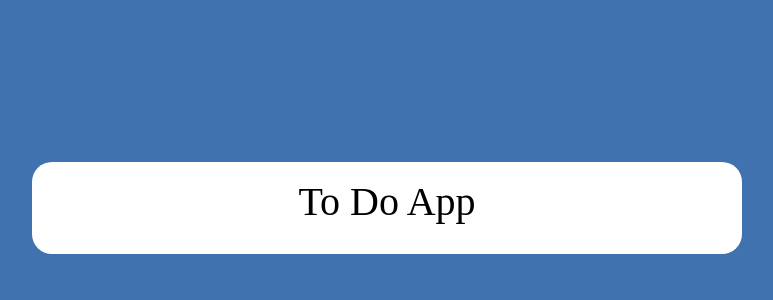
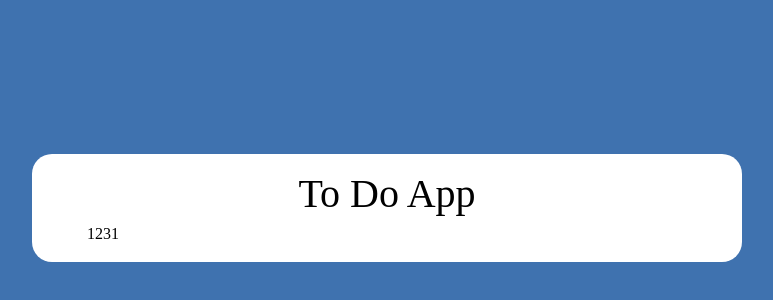
Before and after one commit to Benyamin-Rafaeli/todoListReact, a React (Vite) app: page / in a window 1280 px wide. Shown: the part 192-492 px from the top of the page, without its empty margins (253-1026 px from the left). Built offline with nearby package versions, Linux system fonts and the light colour scheme.

Commit message:
fix: event preparation onAdd

```diff
--- a/src/views/App/index.tsx
+++ b/src/views/App/index.tsx
@@ -1,4 +1,5 @@
 import { useToDoStore } from '../../data/stores/useToDoStore';
+import { InputPlus } from '../components/inputPlus';
 import styles from './index.module.scss';
 import React, { useEffect } from 'react';
 
@@ -10,14 +11,21 @@
     state.removeTask,
   ]);
 
-  useEffect(() => createTask('idjshgiu'), []);
-
-  console.log(111, tasks);
+  useEffect(() => {
+    createTask('idjshgiu');
+  }, []);
 
   return (
     <article className={styles.article}>
       <h1 className={styles.articleTitle}>To Do App</h1>
       <section className={styles.articleSection}></section>
+      <InputPlus
+        onAdd={title => {
+          if (title) {
+            createTask(title);
+          }
+        }}
+      />
       <section className={styles.articleSection}></section>
     </article>
   );
--- /dev/null
+++ b/src/views/components/inputPlus/index.tsx
@@ -0,0 +1,10 @@
+import styles from './index.module.scss';
+import React from 'react';
+
+interface InputPlusProps {
+  onAdd: (title: string) => void;
+}
+
+export const InputPlus: React.FC<InputPlusProps> = ({ onAdd }) => {
+  return <div>1231</div>;
+};
```
Also changed, not shown: src/views/components/images/plus.svg (added), src/views/components/inputPlus/index.module.scss (added).
